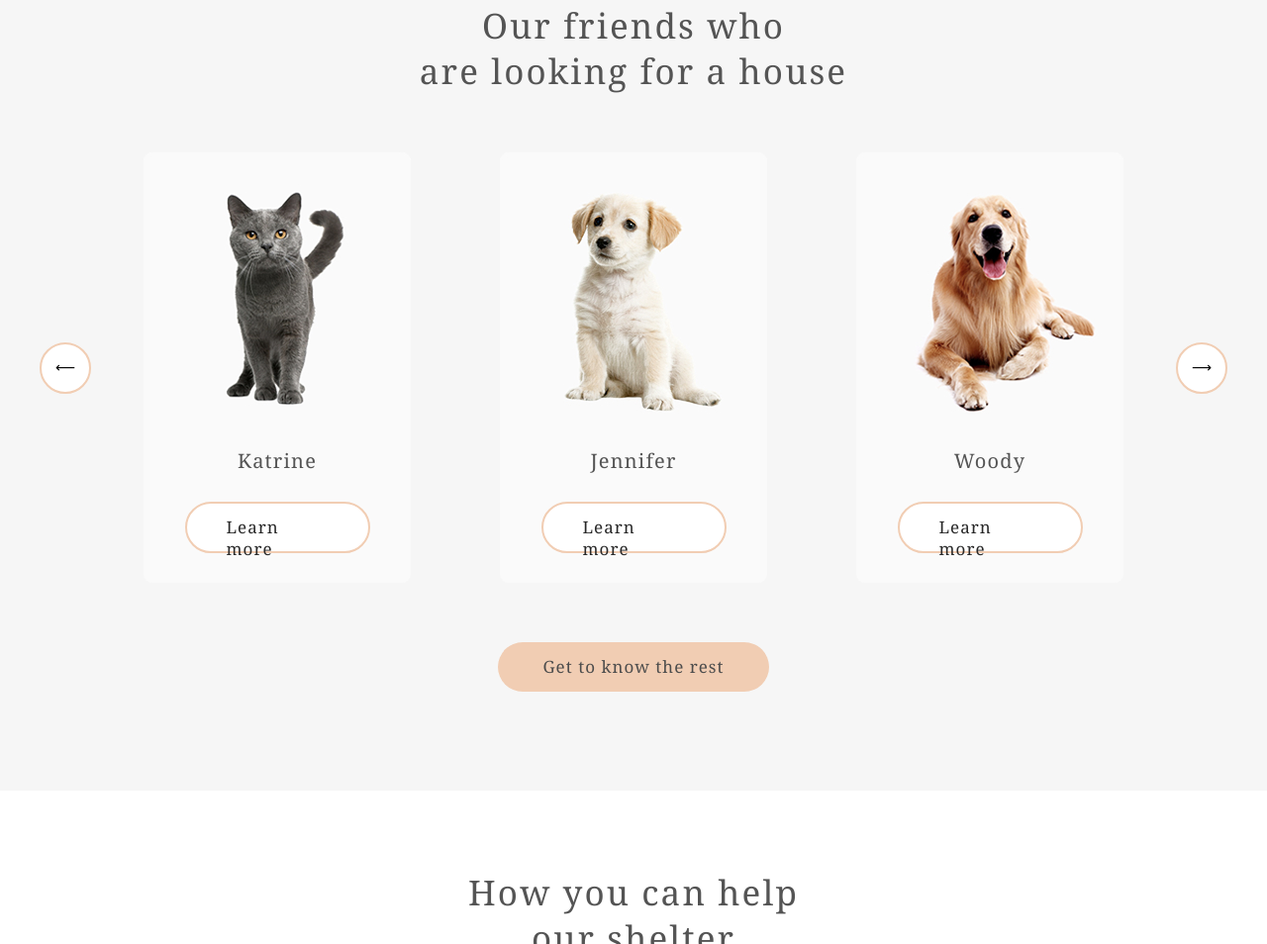
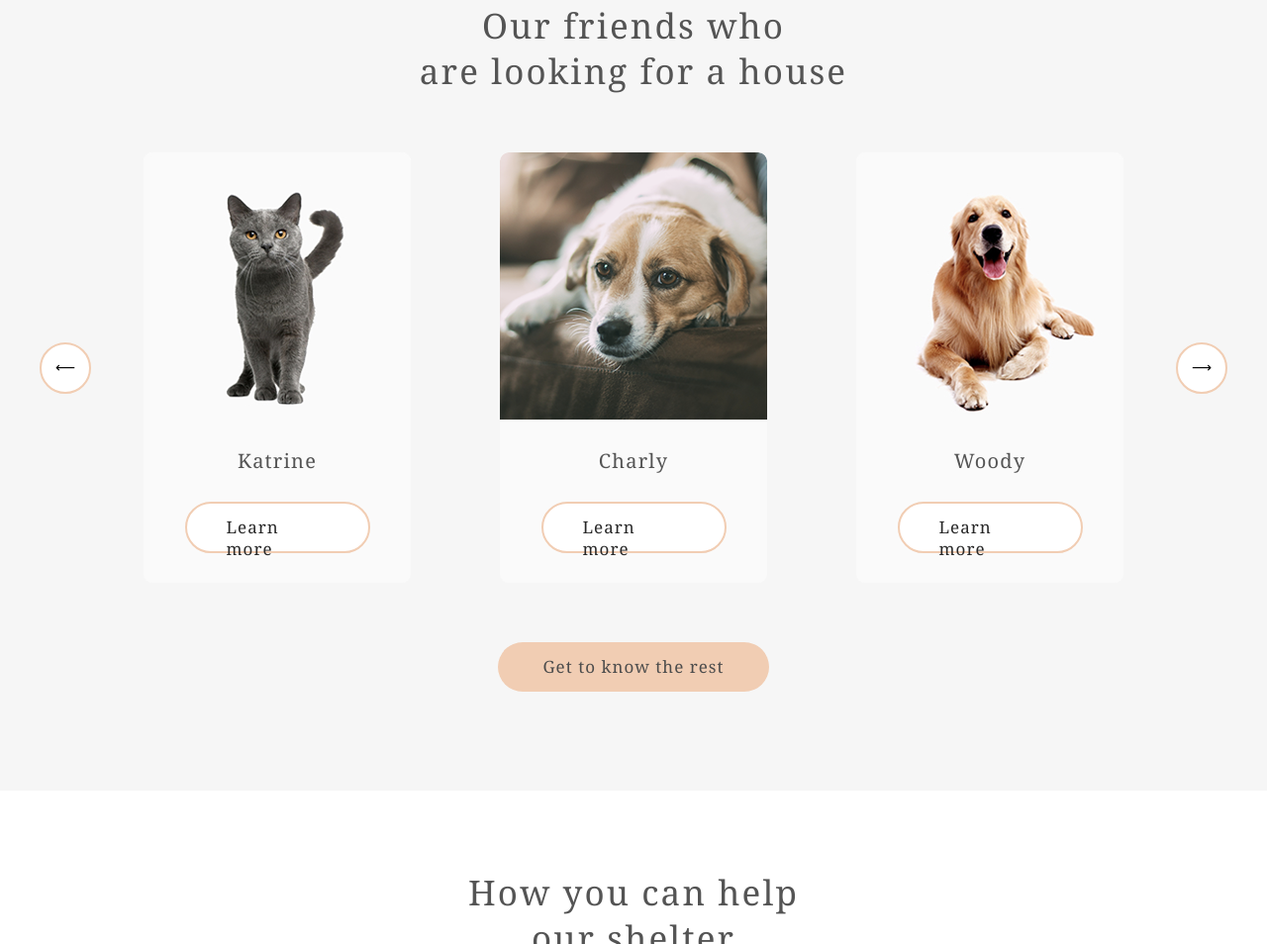
Before and after one commit to olgaSimankova/shelter, a website with bundled scripts: page shelter/pages/main/index.html in a window 1280 px wide. Shown: the part 1633-2587 px from the top of the page at 99% size. Built offline with nearby package versions, Linux system fonts and the light colour scheme.

Commit message:
feat: implement slider random cards. OMG it was so difficult

```diff
--- /dev/null
+++ b/shelter/assets/scripts/pets.js
@@ -0,0 +1,153 @@
+const petsData = [
+    {
+        "id": 1,
+        "name": "Jennifer",
+        "img": "../../assets/images/pets-jennifer.jpg",
+        "type": "Dog",
+        "breed": "Labrador",
+        "description": "Jennifer is a sweet 2 months old Labrador that is patiently waiting to find a new forever home. This girl really enjoys being able to go outside to run and play, but won't hesitate to play up a storm in the house if she has all of her favorite toys.",
+        "age": "2 months",
+        "inoculations": [
+            "none"
+        ],
+        "diseases": [
+            "none"
+        ],
+        "parasites": [
+            "none"
+        ]
+    },
+    {
+        "id": 2,
+        "name": "Sophia",
+        "img": "../../assets/images/pets-sophia.png",
+        "type": "Dog",
+        "breed": "Shih tzu",
+        "description": "Sophia here and I'm looking for my forever home to live out the best years of my life. I am full of energy. Everyday I'm learning new things, like how to walk on a leash, go potty outside, bark and play with toys and I still need some practice.",
+        "age": "1 month",
+        "inoculations": [
+            "parvovirus"
+        ],
+        "diseases": [
+            "none"
+        ],
+        "parasites": [
+            "none"
+        ]
+    },
+    {
+        "id": 3,
+        "name": "Woody",
+        "img": "../../assets/images/pets-woody.jpg",
+        "type": "Dog",
+        "breed": "Golden Retriever",
+        "description": "Woody is a handsome 3 1/2 year old boy. Woody does know basic commands and is a smart pup. Since he is on the stronger side, he will learn a lot from your training. Woody will be happier when he finds a new family that can spend a lot of time with him.",
+        "age": "3 years 6 months",
+        "inoculations": [
+            "adenovirus",
+            "distemper"
+        ],
+        "diseases": [
+            "right back leg mobility reduced"
+        ],
+        "parasites": [
+            "none"
+        ]
+    },
+    {
+        "id": 4,
+        "name": "Scarlett",
+        "img": "../../assets/images/pets-scarlet.png",
+        "type": "Dog",
+        "breed": "Jack Russell Terrier",
+        "description": "Scarlett is a happy, playful girl who will make you laugh and smile. She forms a bond quickly and will make a loyal companion and a wonderful family dog or a good companion for a single individual too since she likes to hang out and be with her human.",
+        "age": "3 months",
+        "inoculations": [
+            "parainfluenza"
+        ],
+        "diseases": [
+            "none"
+        ],
+        "parasites": [
+            "none"
+        ]
+    },
+    {
+        "id": 5,
+        "name": "Katrine",
+        "img": "../../assets/images/pets-katrine.jpg",
+        "type": "Cat",
+        "breed": "British Shorthair",
+        "description": "Katrine is a beautiful girl. She is as soft as the finest velvet with a thick lush fur. Will love you until the last breath she takes as long as you are the one. She is picky about her affection. She loves cuddles and to stretch into your hands for a deeper relaxations.",
+        "age": "6 months",
+        "inoculations": [
+            "panleukopenia"
+        ],
+        "diseases": [
+            "none"
+        ],
+        "parasites": [
+            "none"
+        ]
+    },
+    {
+        "id": 6,
+        "name": "Timmy",
+        "img": "../../assets/images/pets-timmy.png",
+        "type": "Cat",
+        "breed": "British Shorthair",
+        "description": "Timmy is an adorable grey british shorthair male. He loves to play and snuggle. He is neutered and up to date on age appropriate vaccinations. He can be chatty and enjoys being held. Timmy has a lot to say and wants a person to share his thoughts with.",
+        "age": "2 years 3 months",
+        "inoculations": [
+            "calicivirus",
+            "viral rhinotracheitis"
+        ],
+        "diseases": [
+            "kidney stones"
+        ],
+        "parasites": [
+            "none"
+        ]
+    },
+    {
+        "id": 7,
+        "name": "Freddie",
+        "img": "../../assets/images/pets-freddie.png",
+        "type": "Cat",
+        "breed": "British Shorthair",
+        "description": "Freddie is a little shy at first, but very sweet when he warms up. He likes playing with shoe strings and bottle caps. He is quick to learn the rhythms of his human’s daily life. Freddie has bounced around a lot in his life, and is looking to find his forever home.",
+        "age": "2 months",
+        "inoculations": [
+            "rabies"
+        ],
+        "diseases": [
+            "none"
+        ],
+        "parasites": [
+            "none"
+        ]
+    },
+    {
+        "id": 8,
+        "name": "Charly",
+        "img": "../../assets/images/pets-charly.png",
+        "type": "Dog",
+        "breed": "Jack Russell Terrier",
+        "description": "This cute boy, Charly, is three years old and he likes adults and kids. He isn’t fond of many other dogs, so he might do best in a single dog home. Charly has lots of energy, and loves to run and play. We think a fenced yard would make him very happy.",
+        "age": "8 years",
+        "inoculations": [
+            "bordetella bronchiseptica",
+            "leptospirosis"
+        ],
+        "diseases": [
+            "deafness",
+            "blindness"
+        ],
+        "parasites": [
+            "lice",
+            "fleas"
+        ]
+    }
+]
+
+export default petsData
--- a/shelter/pages/main/index.html
+++ b/shelter/pages/main/index.html
@@ -49,12 +49,12 @@
                         <button class="button-arrow arrow-left">&#10229;</button>
                         <div class="pets__slider__wrapper">
                             <div class="pets__slider">
-                                <div class="slide slide-left">
+                                <div class="slide slide-left" id="slide-left">
                                     <div class="pets_card"></div>
                                     <div class="pets_card"></div>
                                     <div class="pets_card"></div>
                                 </div>
-                                <div class="slide slide-active">
+                                <div class="slide slide-active" id="slide-active">
                                     <div class="pets_card">
                                         <img src="../../assets/images/pets-katrine.jpg" alt="your pet" class="pet-img">
                                         <h4 class="pet-name">Katrine</h4>
@@ -71,7 +71,7 @@
                                         <button class="button button-bordered">Learn more</button>
                                     </div>
                                 </div>
-                                <div class="slide slide-right">
+                                <div class="slide slide-right" id="slide-right">
                                     <div class="pets_card"></div>
                                     <div class="pets_card"></div>
                                     <div class="pets_card"></div>
@@ -152,6 +152,6 @@
                 </div>
         </footer>
     </div>
-    <script src="../../pages/main/script.js"></script>
+    <script type="module" src="../../pages/main/script.js"></script>
 </body>
 </html>
--- a/shelter/pages/main/script.js
+++ b/shelter/pages/main/script.js
@@ -1,4 +1,21 @@
 console.log('Привет, дорогой проверяющий!')
+import petsData from "../../assets/scripts/pets.js";
+
+let arr = [0, 1, 2, 3, 4, 5, 6, 7];
+let currentCards
+
+function shuffle(array) {
+    let currentIndex = array.length, randomIndex;
+    while (currentIndex != 0) {
+        randomIndex = Math.floor(Math.random() * currentIndex);
+        currentIndex--;
+        [array[currentIndex], array[randomIndex]] = [array[randomIndex], array[currentIndex]];
+    }
+    return array;
+}
+function getRandomNum(a, b) {
+    return Math.floor(Math.random() * (b - a + 1) + a);
+}
 
 // ----------------burger nav----------------
 const header = document.querySelector('.header');
@@ -46,6 +63,7 @@ navigation.addEventListener('click', (e) => {
 });
 
 // ----------------Carousel----------------
+
 const leftBtn = document.querySelector('.arrow-left');
 const rightBtn = document.querySelector('.arrow-right');
 const slider = document.querySelector('.pets__slider');
@@ -69,3 +87,110 @@ slider.addEventListener('animationend', () => {
     slider.classList.remove("transition-right");
     rightBtn.addEventListener("click", moveRight);
 })
+
+// ----------------render new slide----------------
+
+const renderPetsSlider = () => {
+    const sliderWrapper = getSliderContainer()
+    const slideCards = setSlideCards()
+
+    for (let i = 0; i < 3; i++) {
+        let newSlide
+        if (i == 0) {
+            newSlide = createNewSlide(slideCards[1])
+            newSlide.classList.add("slide-left")
+            currentCards = slideCards[1]
+        }
+        else if (i == 1) {
+            newSlide = createNewSlide(slideCards[0])
+            newSlide.classList.add("slide-active")
+        }
+        else {
+            newSlide = createNewSlide(slideCards[1])
+            newSlide.classList.add("slide-right")
+        }
+
+        sliderWrapper.append(newSlide)
+    }
+    console.log("currentCards " + currentCards)
+    return sliderWrapper
+}
+
+const getSliderContainer = () => {
+    const sliderContainer = document.querySelector(".pets__slider")
+    sliderContainer.innerHTML = ''
+    return sliderContainer
+}
+
+const setSlideCards = (arrActiveCards = []) => {
+    const width = window.innerWidth
+
+    let slideCardsSet = []
+    const newShuffledArr = shuffle(arr);
+    let randomArr = newShuffledArr.slice(0).filter(el => !arrActiveCards.includes(el))
+
+    if (width >= 1280) {
+        //cardsDisplaying = 3;
+        slideCardsSet.push(randomArr.splice(0, 3));
+        slideCardsSet.push(randomArr.splice(0, 3));
+        currentCards = slideCardsSet[1]
+
+    } else if (width >= 768 && width < 1280) {
+        //cardDisplaying = 2;
+        slideCardsSet.push(randomArr.splice(0, 2));
+        slideCardsSet.push(randomArr.splice(0, 2));
+
+    } else if (width < 768) {
+        //cardDisplaying = 1;
+        slideCardsSet.push(randomArr.splice(0, 1));
+        slideCardsSet.push(randomArr.splice(0, 1));
+    }
+    console.log(slideCardsSet)
+    return slideCardsSet
+}
+
+const createNewSlide = (petsNumbers) => {
+
+    const parentSlide = document.createElement("div")
+    parentSlide.classList.add("slide")
+
+    petsNumbers.forEach(number => {
+        let newCard = document.createElement("div");
+        newCard.classList.add("pets_card");
+        let element = petsData[number]
+
+        newCard.innerHTML =
+            `<img src="${element.img}" alt="${element.name}" class="pet-img">
+            <h4 class="pet-name">${element.name}</h4>
+            <button class="button button-bordered">Learn more</button>`
+
+        parentSlide.append(newCard);
+    })
+    return parentSlide
+}
+
+document.addEventListener("DOMContentLoaded", () => {
+    renderPetsSlider()
+})
+
+slider.addEventListener('animationend', () => {
+    slider.classList.remove('transition-left')
+    const newSlide = document.querySelector('.slide-left').innerHTML
+    document.querySelector(".slide-active").innerHTML = newSlide
+
+    const newCards = setSlideCards(currentCards)[0]
+    console.log("Номера новых 3х карточек " + newCards)
+
+    currentCards = newCards
+
+    const newFabulousSlide = createNewSlide(newCards)
+
+    let newLeftSlide = document.querySelector(".slide-left")
+    let newRightSlide = document.querySelector(".slide-right")
+
+    newLeftSlide.innerHTML = newFabulousSlide.innerHTML
+    newRightSlide.innerHTML = newFabulousSlide.innerHTML
+
+    leftBtn.addEventListener("click", moveLeft);
+    rightBtn.addEventListener("click", moveRight);
+})
```
Also changed, not shown: shelter/pages/pets/index.html (+1 -2 lines), 1 other file.
